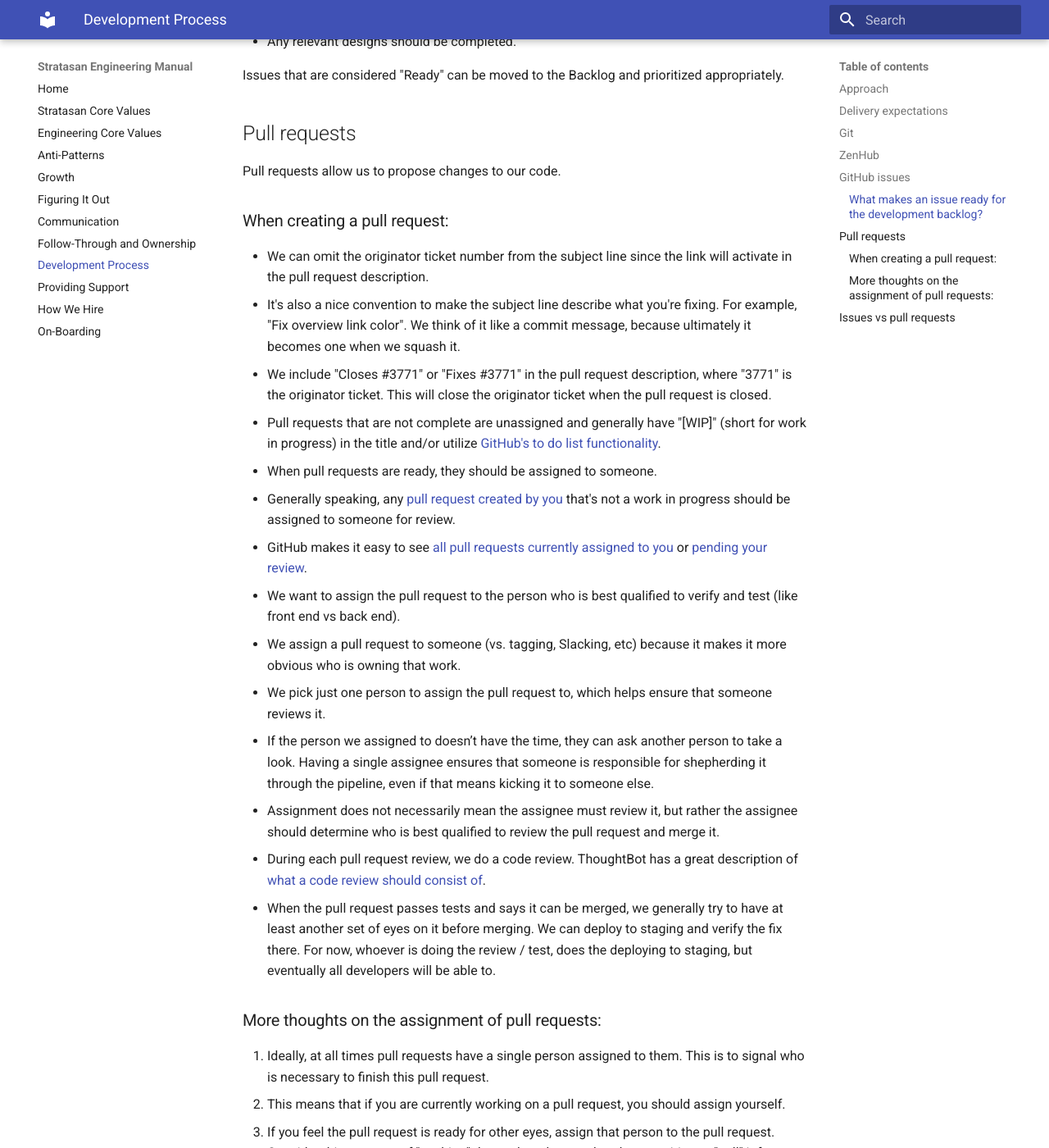
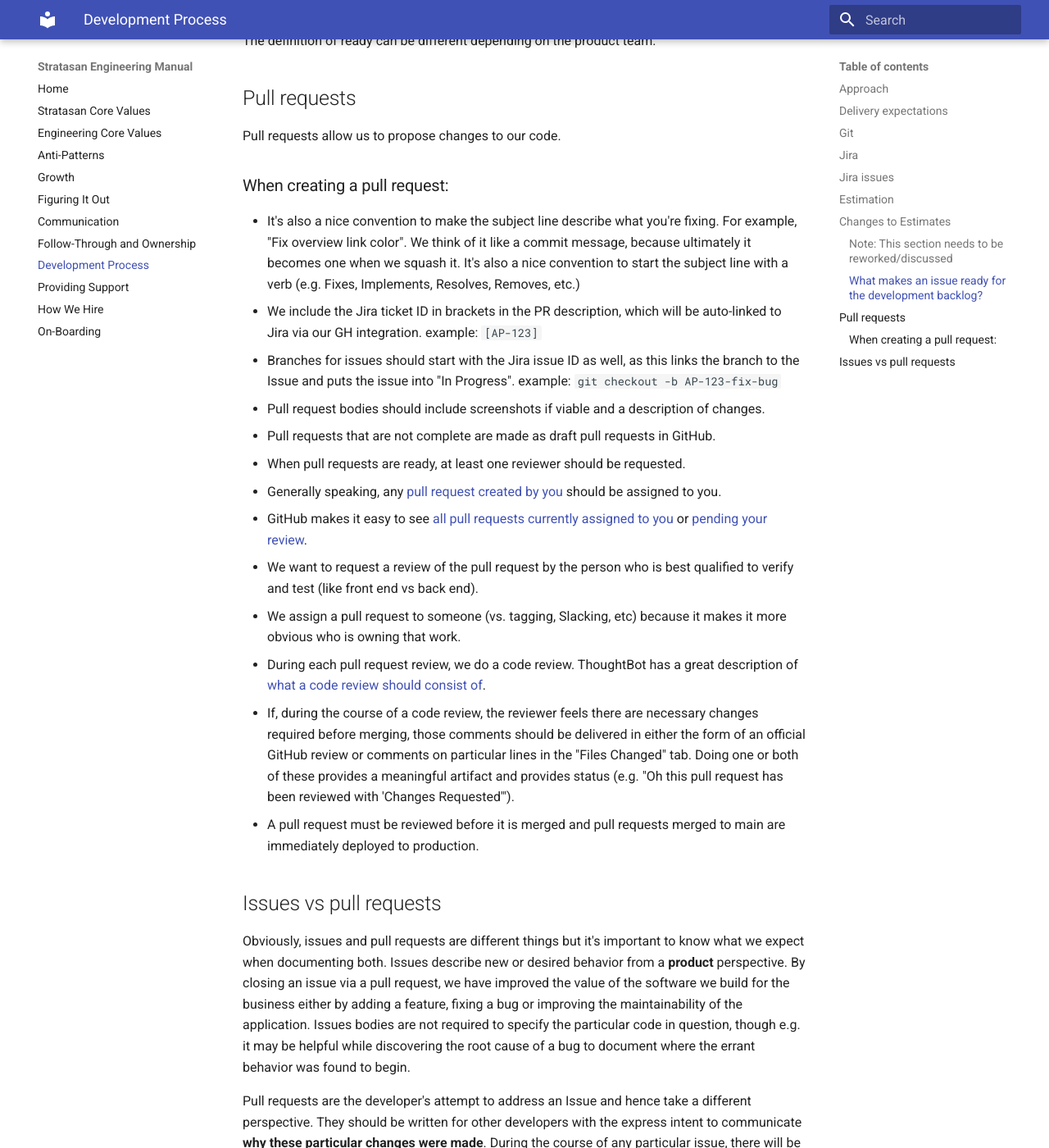
Before and after one commit to stratasan/engineering, an MkDocs documentation site: the page built from docs/development_process.md, in a window 1280 px wide and 1400 px high, scrolled down 2283 px. Shown: the whole window at 82% size. Built offline with MkDocs 1.6.1 and Material for MkDocs 9.7.7, drawn with Linux system fonts in a browser that asks for light colours; old or Windows-style settings are respelled for this version of MkDocs; some of the changed text lies outside the part shown.

Commit message:
update-dev-process

```diff
--- a/docs/development_process.md
+++ b/docs/development_process.md
@@ -2,7 +2,9 @@
 
 ## Approach
 
-We do continuous delivery rather than sprints. We feel that when a bit of work is ready to go, it shouldn't be held back due to a timeline. We communicate what work has been done through the Product team putting together release notes every week and talking about what features have been added over the course of the week. If it is a big feature and people want to use it right away, we will let the company know outside of the product release notes when it is live.
+We deploy with continuous delivery. We plan work in sprints. We feel that when a bit of work is ready to go, it shouldn't be held back due to a timeline.
+
+We communicate what work has been done through the Product team putting together release notes every week and talking about what features have been added over the course of the week. If it is a big feature and people want to use it right away, we will let the company know outside of the product release notes when it is live.
 
 While we deploy early and often, that does not mean we like to provide a buggy or unstable experience for users. We liberally use [feature flags](https://en.wikipedia.org/wiki/Feature_toggle) to separate the concerns of deploying code from releasing it to users. As we test and gather feedback about new functionality in production, we communicate with the Product team about the state of work-in-progress. In a perfect world, the release of a product or feature globally across our applications is a non-event for the development team.
 
@@ -14,30 +16,30 @@ We aim to make expectations clear, but if ever they are not and some work might
 
 Good commit messages [matter](http://chris.beams.io/posts/git-commit/).
 
-## ZenHub
+## Jira
 
-We use [ZenHub](http://zenhub.io) for managing ticket priority. This allows us to
+We use [Jira](http://jira.atlassian.net) for managing ticket priority. This allows us to
 visualize and prioritize our work using
-[Kanban](https://en.wikipedia.org/wiki/Kanban). It also allows us to add estimates
+scrum. It also allows us to add estimates
 to work in the form of story points.
 
-We apply story points based on effort/difficulty/complexity, which has only a loose
-correlation to time to finish. We use this scale for assigning GitHub ticket
-estimations:
+## Jira issues
 
-| Points | Estimate                                          |
-| ------ | ------------------------------------------------- |
-| 0.5    | Less than half a day                              |
-| 1      | A day or so                                       |
-| 3      | About half a week                                 |
-| 5      | About a week                                      |
-| 8      | Around two weeks                                  |
-| 13     | Probably should be broken up into multiple issues |
+Issues are the primary unit of work for our development team. They provide a wealth of information about the work to be done, why we do it, and what it takes for the work to be accepted.
+
+## Estimation
+
+We apply Jira story point estimations based on effort/difficulty/complexity. We use a fibonacci scale for assigning estimations, .25, .5, 1, 2, 3, 5, 8, 13.
+
+## Changes to Estimates
 
 - During the initial estimate, if we uncover new things that _significantly_ expand
   the scope of the original issue, we will split it into multiple issues (maybe convert the original issue to an epic) and those new issues get estimates.
 - If an issue has already been estimated and work has begun on it, we generally do
-  not modify the issue unless it becomes apparent that the work will be considerably more complex (going from a 0.5 to a 3, for example).
+  not modify the issue unless it becomes apparent that the work will be considerably more complex (going from a 0.5 to a 3, for example). If this occurs, communication with the product manager is required.
+
+#### Note: This section needs to be reworked/discussed
+
 - As points increase on an issue, there is more necessity for a _design document_.
   This document outlines the plan of attack for addressing an issue. No code is
   required in this document. Instead, we're looking for a description of the
@@ -50,11 +52,7 @@ estimations:
   build a plan to fix it, you'll have built a well-defined mental map in your head
   and can demonstrate how your solution effectively addresses the issue with minimal
   added complexity.
-  - A design document is required for issues of 5 points and above.
-
-## GitHub issues
-
-Issues are the primary unit of work for our development team. They provide a wealth of information about the work to be done, why we do it, and what it takes for the work to be accepted.
+- A design document is required for issues of 5 points and above.
 
 ### What makes an issue ready for the development backlog?
 
@@ -70,64 +68,31 @@ Our Product team will often create issues to define new features. For these to b
 Issues that are considered "Ready" can be moved to the Backlog and prioritized
 appropriately.
 
+The definition of ready can be different depending on the product team.
+
 ## Pull requests
 
 Pull requests allow us to propose changes to our code.
 
 ### When creating a pull request:
 
-- We can omit the originator ticket number from the subject line since the link will activate in the pull request description.
-- It's also a nice convention to make the subject line describe what you're
-  fixing. For example, "Fix overview link color". We think of it like a commit
-  message, because ultimately it becomes one when we squash it.
-- We include "Closes #3771" or "Fixes #3771" in the pull request description,
-  where "3771" is the originator ticket. This will close the originator ticket
-  when the pull request is closed.
-- Pull requests that are not complete are unassigned and generally have "[WIP]"
-  (short for work in progress) in the title and/or utilize [GitHub's to do list functionality](http://lifehacker.com/why-a-github-gist-is-my-favorite-to-do-list-1493063613).
-- When pull requests are ready, they should be assigned to someone.
-  - Generally speaking, any [pull request created by you](https://github.com/pulls?user%3Astratasan) that's not a work in progress should be assigned to someone for review.
+- It's also a nice convention to make the subject line describe what you're fixing. For example, "Fix overview link color". We think of it like a commit message, because ultimately it becomes one when we squash it. It's also a nice convention to start the subject line with a verb (e.g. Fixes, Implements, Resolves, Removes, etc.)
+- We include the Jira ticket ID in brackets in the PR description, which will be auto-linked to Jira via our GH integration. example: `[AP-123]`
+- Branches for issues should start with the Jira issue ID as well, as this links the branch to the Issue and puts the issue into "In Progress".
+  example: `git checkout -b AP-123-fix-bug`
+- Pull request bodies should include screenshots if viable and a description of changes.
+- Pull requests that are not complete are made as draft pull requests in GitHub.
+- When pull requests are ready, at least one reviewer should be requested.
+  - Generally speaking, any [pull request created by you](https://github.com/pulls?user%3Astratasan) should be assigned to you.
   - GitHub makes it easy to see [all pull requests currently assigned to you](https://github.com/pulls/assigned/?user%3Astratasan) or [pending your review](https://github.com/pulls/review-requested?user=stratasan).
-  - We want to assign the pull request to the person who is best qualified to
+  - We want to request a review of the pull request by the person who is best qualified to
     verify and test (like front end vs back end).
   - We assign a pull request to someone (vs. tagging, Slacking, etc) because
     it makes it more obvious who is owning that work.
-  - We pick just one person to assign the pull request to, which helps ensure
-    that someone reviews it.
-  - If the person we assigned to doesn’t have the time, they can ask another
-    person to take a look. Having a single assignee ensures that someone is
-    responsible for shepherding it through the pipeline, even if that means
-    kicking it to someone else.
-  - Assignment does not necessarily mean the assignee must review it, but
-    rather the assignee should determine who is best qualified to review the
-    pull request and merge it.
 - During each pull request review, we do a code review. ThoughtBot has a great
   description of [what a code review should consist of](https://github.com/thoughtbot/guides/tree/master/code-review).
-- When the pull request passes tests and says it can be merged, we generally try
-  to have at least another set of eyes on it before merging. We can deploy to
-  staging and verify the fix there. For now, whoever is doing the review / test,
-  does the deploying to staging, but eventually all developers will be able to.
-
-### More thoughts on the assignment of pull requests:
-
-1. Ideally, at all times pull requests have a single person assigned to them. This is to signal
-   who is necessary to finish this pull request.
-1. This means that if you are currently working on a pull request, you should assign yourself.
-1. If you feel the pull request is ready for other eyes, assign that person to the pull request. Consider
-   this a means of "pushing" the work to them, rather than requiring to "pull" it from
-   you.
-1. If, during the course of a code review, the reviewer feels there are necessary changes
-   required before merging, those comments should be delivered in either the form of an
-   official GitHub review or comments on particular lines in the "Files Changed" tab.
-   Doing one or both of these provides a meaningful artifact and provides status (e.g.
-   "Oh this pull request has been reviewed with 'Changes Requested'"). When this is done, the reviewer
-   should re-assign the pull request to the developer who created the pull request, again pushing to the
-   work back to them.
-1. Following the above guidelines means that at any given time, a developer can look at
-   the pull request list page and look for their icon to discover where they are needed.
-   This is better and more asynchronous than having to ask in Slack "does anybody need
-   anything from me?". It also makes minimizing the number of places our GitHub icon
-   appears our ongoing work.
+- If, during the course of a code review, the reviewer feels there are necessary changes required before merging, those comments should be delivered in either the form of an official GitHub review or comments on particular lines in the "Files Changed" tab. Doing one or both of these provides a meaningful artifact and provides status (e.g. "Oh this pull request has been reviewed with 'Changes Requested'").
+- A pull request must be reviewed before it is merged and pull requests merged to main are immediately deployed to production.
 
 ## Issues vs pull requests
 
```
